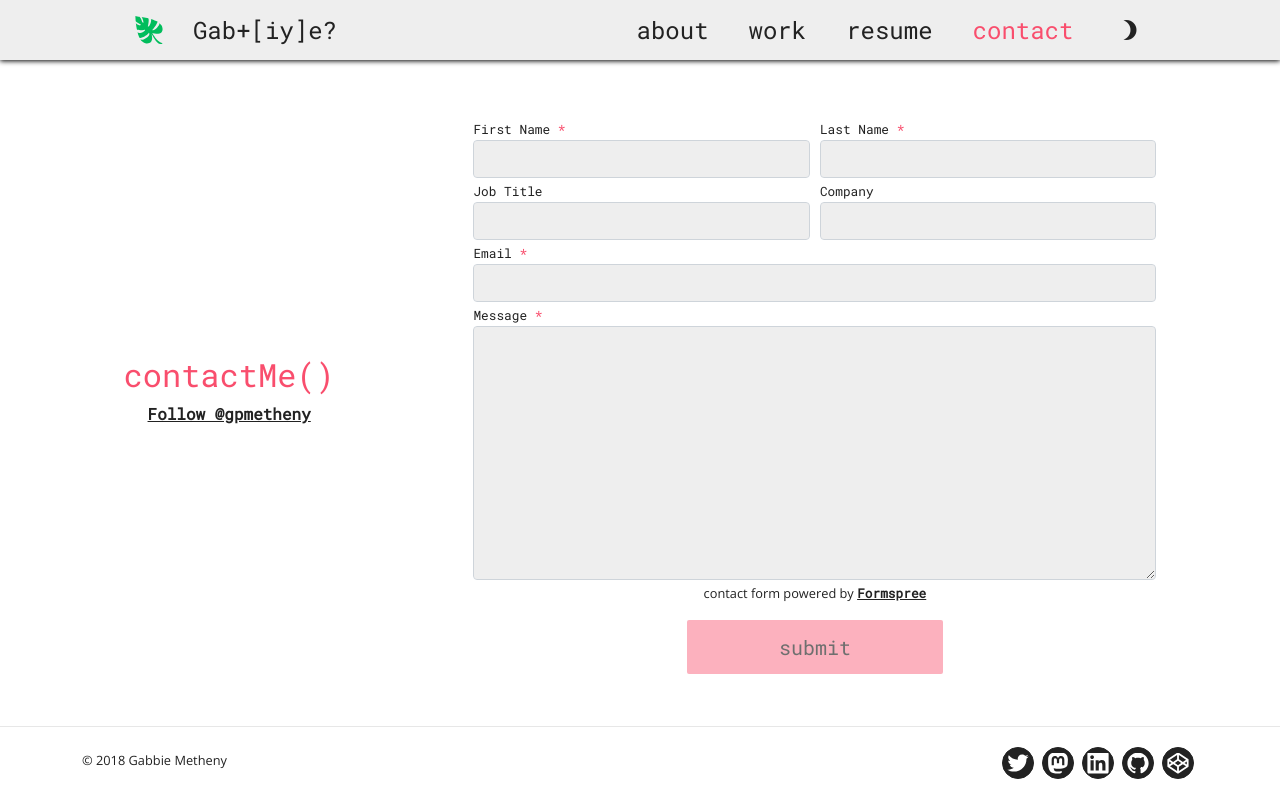
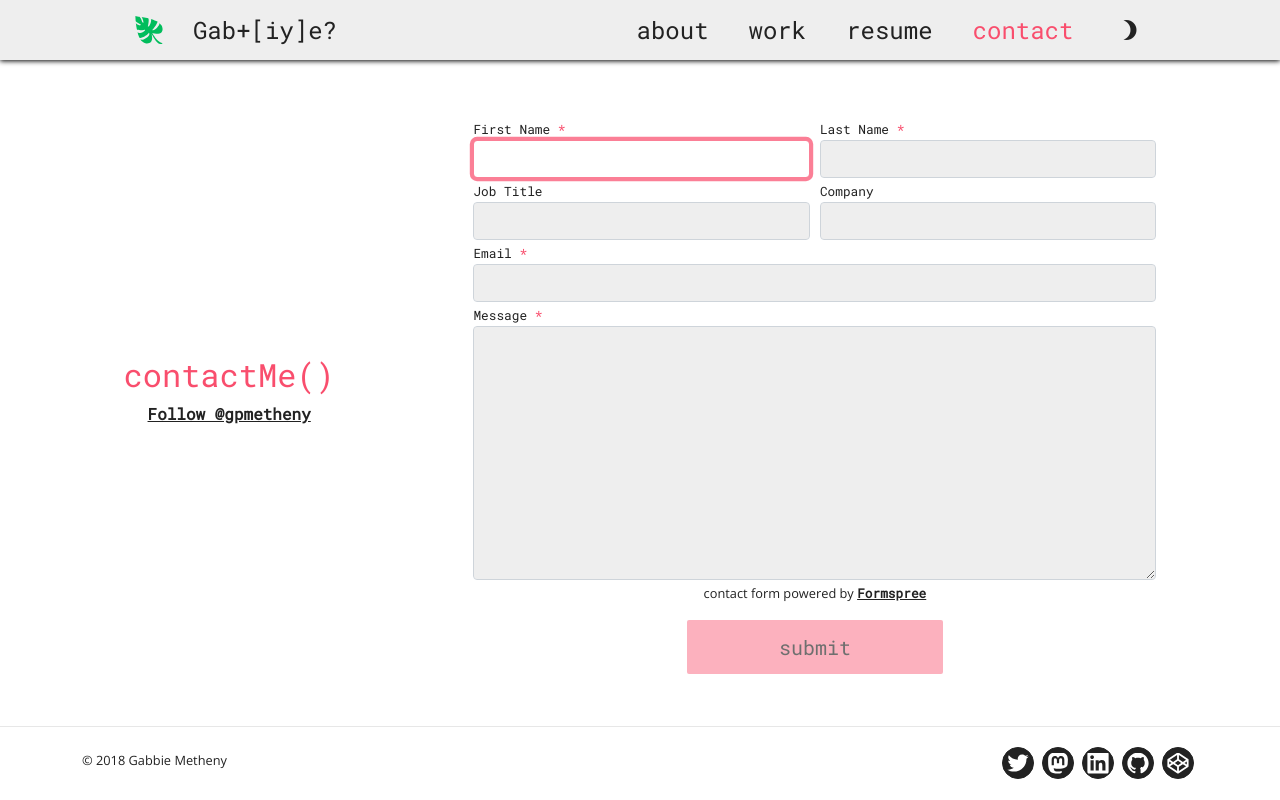
Before and after one commit to gpmetheny/gpmetheny.github.io, a React (Create React App) app: page /#/contact in a window 1280 px wide. Built offline with nearby package versions, Linux system fonts and the light colour scheme.

Commit message:
form improvements (orm autofocus, skip formspree link when tabbing)

```diff
--- a/src/Components/Contact.js
+++ b/src/Components/Contact.js
@@ -4,8 +4,9 @@ import styled from 'styled-components';
 
 class _Contact extends Component {
   componentDidMount() {
-    document.querySelector('nav a:first-child').focus();
-    document.querySelector('nav a:first-child').blur();
+    // currently setting focus on this page to the first form field using HTML `autofocus` attr
+    // document.querySelector('nav a:first-child').focus();
+    // document.querySelector('nav a:first-child').blur();
 
     // twitter script
     let script = document.createElement('script');
@@ -66,7 +67,7 @@ class _Contact extends Component {
               <div className="form-row">
                 <div className="form-group offset-lg-2 col-lg-5 mb-0">
                   <label className="mb-0" for="firstName"><small>First Name<span> *</span></small></label>
-                  <input type="text" className="form-control required" name="firstName" id="firstName" required />
+                  <input type="text" className="form-control required" name="firstName" id="firstName" required autoFocus />
                 </div>
                 <div className="form-group col-lg-5 mb-0">
                   <label className="mb-0" for="lastName"><small>Last Name<span> *</span></small></label>
@@ -98,7 +99,7 @@ class _Contact extends Component {
                   <textarea className="form-control required" name="message" id="message" rows="10" cols="60" required></textarea>
                 </div>
                 <div className="form-group offset-lg-2 col-lg-10 text-center">
-                  <small>contact form powered by <a href="https://formspree.io/" target="_blank" rel="noopener noreferrer">Formspree</a></small>
+                  <small>contact form powered by <a href="https://formspree.io/" target="_blank" rel="noopener noreferrer" tabIndex={-1}>Formspree</a></small>
                 </div>
               </div>
 
```
